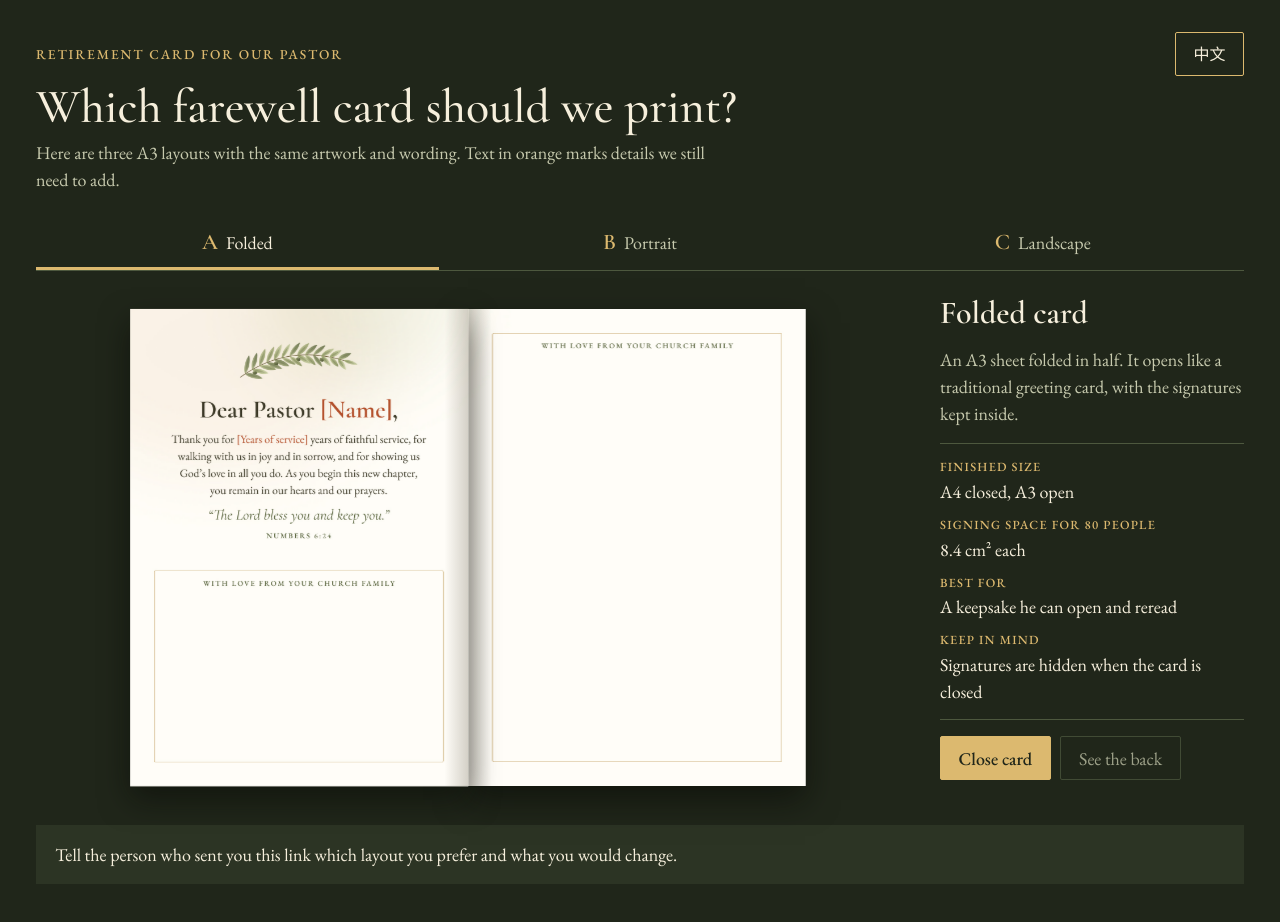
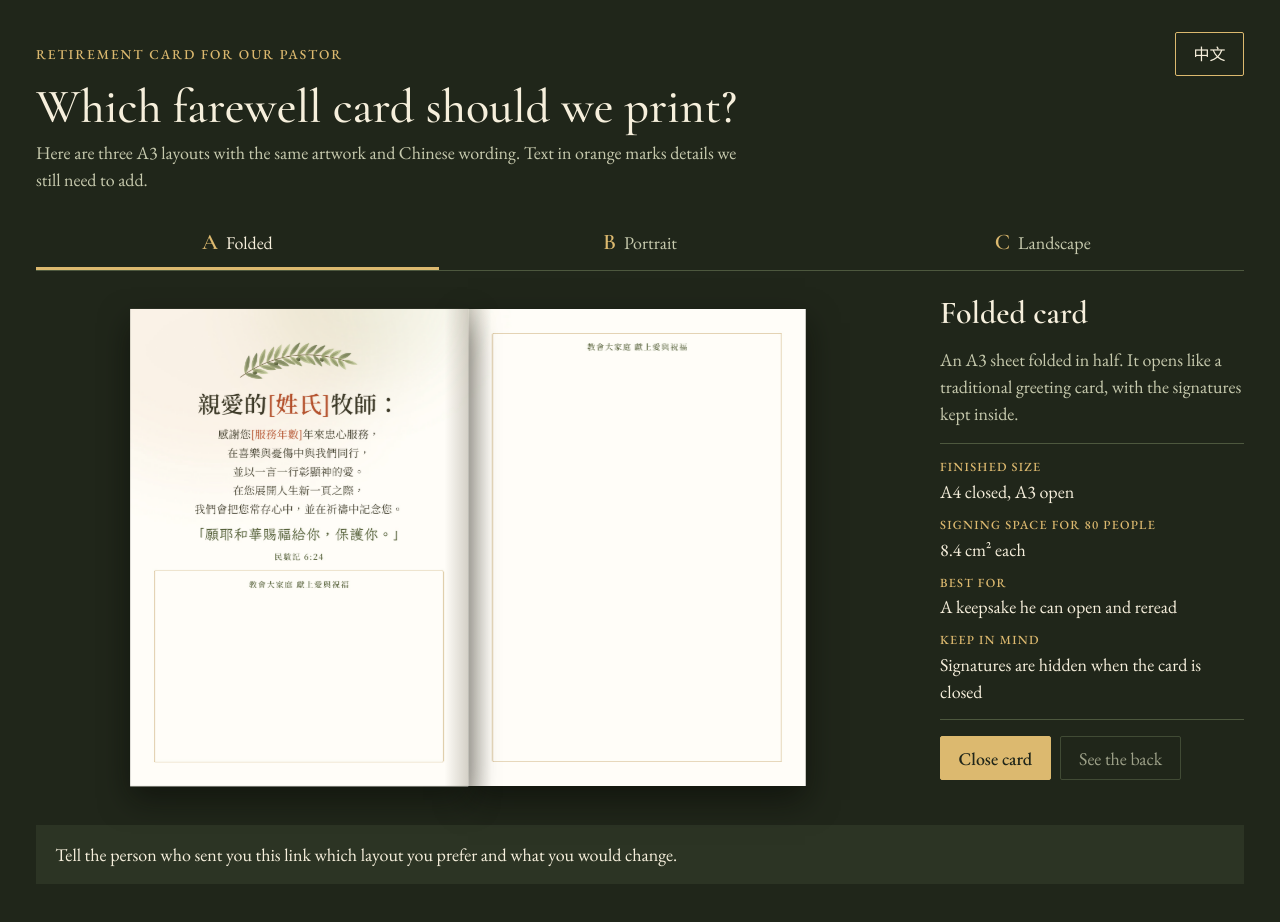
Before and after one commit to wutheringstudios-glitch/farewell-card, a plain HTML site: page index.html in a window 1280 px wide. Drawn offline with nearby package versions, Linux system fonts and the light colour scheme.

Commit message:
Keep card content in Chinese for both page languages
Co-Authored-By: Claude Opus 5.5 <noreply@anthropic.com>

```diff
--- a/index.html
+++ b/index.html
@@ -135,7 +135,7 @@
       <button class="btn" id="btn-lang" type="button" lang="zh-Hant" aria-label="切換至繁體中文">中文</button>
     </div>
     <h1 data-t="heading">Which farewell card should we print?</h1>
-    <p class="lede" data-t="lede">Here are three A3 layouts with the same artwork and wording. Text in orange marks details we still need to add.</p>
+    <p class="lede" data-t="lede">Here are three A3 layouts with the same artwork and Chinese wording. Text in orange marks details we still need to add.</p>
   </header>
 
   <div class="tabs" id="tabs" role="tablist" aria-label="Card layouts">
@@ -149,28 +149,28 @@
       <div class="option" id="view-folded">
         <div class="card3d" id="card">
           <div class="leaf">
-            <div class="face fold-left"><img class="right-half" src="images/a-inside.jpg" data-file="a-inside.jpg" data-alt="altInsideRight" alt="Inside right page of the folded card, an open signing area."></div>
-            <div class="face face-reverse"><img class="left-half" src="images/a-outside.jpg" data-file="a-outside.jpg" data-alt="altBack" alt="Back of the folded card with a small olive branch and a dedication."></div>
+            <div class="face fold-left"><img class="right-half" src="images/zh/a-inside.jpg" data-alt="altInsideRight" alt="Inside right page of the folded card, an open signing area."></div>
+            <div class="face face-reverse"><img class="left-half" src="images/zh/a-outside.jpg" data-alt="altBack" alt="Back of the folded card with a small olive branch and a dedication."></div>
           </div>
           <div class="leaf leaf-cover">
-            <div class="face"><img class="right-half" src="images/a-outside.jpg" data-file="a-outside.jpg" data-alt="altCover" alt="Card cover with an olive wreath around the words Thank You, for Pastor [Name]."></div>
-            <div class="face face-reverse fold-right"><img class="left-half" src="images/a-inside.jpg" data-file="a-inside.jpg" data-alt="altInsideLeft" alt="Inside left page with a message, a Bible verse, and a signing area."></div>
+            <div class="face"><img class="right-half" src="images/zh/a-outside.jpg" data-alt="altCover" alt="Card cover with an olive wreath around the Chinese words for Thank You, addressed to the pastor."></div>
+            <div class="face face-reverse fold-right"><img class="left-half" src="images/zh/a-inside.jpg" data-alt="altInsideLeft" alt="Inside left page with a message, a Bible verse, and a signing area."></div>
           </div>
         </div>
       </div>
       <div class="option" id="view-portrait" hidden>
         <div class="sheet-wrap" id="portrait-wrap">
           <div class="flip" id="flip-portrait">
-            <div class="sheet sheet-portrait"><img src="images/b-portrait.jpg" data-file="b-portrait.jpg" data-alt="altPortrait" alt="Upright A3 card with a thank-you message at the top and a large signing area below."></div>
-            <div class="sheet sheet-portrait sheet-reverse"><img src="images/b-portrait-back.jpg" data-file="b-portrait-back.jpg" data-alt="altPortraitBack" alt="Back of the upright card with an olive wreath, a cross, the blessing from Numbers 6:24–26, and a dedication."></div>
+            <div class="sheet sheet-portrait"><img src="images/zh/b-portrait.jpg" data-alt="altPortrait" alt="Upright A3 card with a thank-you message at the top and a large signing area below."></div>
+            <div class="sheet sheet-portrait sheet-reverse"><img src="images/zh/b-portrait-back.jpg" data-alt="altPortraitBack" alt="Back of the upright card with an olive wreath, a cross, the blessing from Numbers 6:24–26, and a dedication."></div>
           </div>
         </div>
       </div>
       <div class="option" id="view-landscape" hidden>
         <div class="sheet-wrap">
           <div class="flip" id="flip-landscape">
-            <div class="sheet sheet-landscape" id="landscape-sheet"><img src="images/c-landscape.jpg" data-file="c-landscape.jpg" data-alt="altLandscape" alt="Wide A3 card with a thank-you message in the centre and signing space all around it."></div>
-            <div class="sheet sheet-landscape sheet-reverse"><img src="images/c-landscape-back.jpg" data-file="c-landscape-back.jpg" data-alt="altLandscapeBack" alt="Back of the wide card with an olive wreath and cross on the left, and the blessing from Numbers 6:24–26 and a dedication on the right."></div>
+            <div class="sheet sheet-landscape" id="landscape-sheet"><img src="images/zh/c-landscape.jpg" data-alt="altLandscape" alt="Wide A3 card with a thank-you message in the centre and signing space all around it."></div>
+            <div class="sheet sheet-landscape sheet-reverse"><img src="images/zh/c-landscape-back.jpg" data-alt="altLandscapeBack" alt="Back of the wide card with an olive wreath and cross on the left, and the blessing from Numbers 6:24–26 and a dedication on the right."></div>
           </div>
         </div>
       </div>
@@ -204,9 +204,9 @@
   };
   const TEXT = {
     en: {
-      pageTitle: 'Farewell Card Review', htmlLang: 'en', imageDir: 'images/',
+      pageTitle: 'Farewell Card Review', htmlLang: 'en',
       eyebrow: 'Retirement card for our pastor', heading: 'Which farewell card should we print?',
-      lede: 'Here are three A3 layouts with the same artwork and wording. Text in orange marks details we still need to add.',
+      lede: 'Here are three A3 layouts with the same artwork and Chinese wording. Text in orange marks details we still need to add.',
       tabsLabel: 'Card layouts', tabFolded: 'Folded', tabPortrait: 'Portrait', tabLandscape: 'Landscape',
       labelSize: 'Finished size', labelSpace: 'Signing space for 80 people', labelGood: 'Best for', labelMind: 'Keep in mind',
       open: 'Open card', close: 'Close card', back: 'See the back', front: 'See the front', replay: 'Replay animation',
@@ -214,7 +214,7 @@
       switchText: '中文', switchLabel: '切換至繁體中文', switchLang: 'zh-Hant',
       altInsideRight: 'Inside right page of the folded card, an open signing area.',
       altBack: 'Back of the folded card with a small olive branch and a dedication.',
-      altCover: 'Card cover with an olive wreath around the words Thank You, for Pastor [Name].',
+      altCover: 'Card cover with an olive wreath around the Chinese words for Thank You, addressed to the pastor.',
       altInsideLeft: 'Inside left page with a message, a Bible verse, and a signing area.',
       altPortrait: 'Upright A3 card with a thank-you message at the top and a large signing area below.',
       altPortraitBack: 'Back of the upright card with an olive wreath, a cross, the blessing from Numbers 6:24–26, and a dedication.',
@@ -227,7 +227,7 @@
       }
     },
     zh: {
-      pageTitle: '榮休感謝卡審閱', htmlLang: 'zh-Hant', imageDir: 'images/zh/',
+      pageTitle: '榮休感謝卡審閱', htmlLang: 'zh-Hant',
       eyebrow: '致牧師的榮休感謝卡', heading: '我們該印製哪一款榮休感謝卡？',
       lede: '這裡有三款 A3 版面，插圖和文字內容相同。橙色文字是我們稍後需要補上的資料。',
       tabsLabel: '卡片版面', tabFolded: '摺疊', tabPortrait: '直式', tabLandscape: '橫式',
@@ -272,7 +272,7 @@
     document.documentElement.lang = t.htmlLang;
     document.title = t.pageTitle;
     document.querySelectorAll('[data-t]').forEach(el => { el.textContent = t[el.dataset.t]; });
-    document.querySelectorAll('img[data-file]').forEach(img => { img.src = t.imageDir + img.dataset.file; img.alt = t[img.dataset.alt]; });
+    document.querySelectorAll('img[data-alt]').forEach(img => { img.alt = t[img.dataset.alt]; });
     $('tabs').setAttribute('aria-label', t.tabsLabel);
     langBtn.textContent = t.switchText;
     langBtn.lang = t.switchLang;
```
Also changed, not shown: images/a-inside.jpg (deleted), images/a-outside.jpg (deleted), images/b-portrait-back.jpg (deleted), images/b-portrait.jpg (deleted), images/c-landscape-back.jpg (deleted), images/c-landscape.jpg (deleted).
